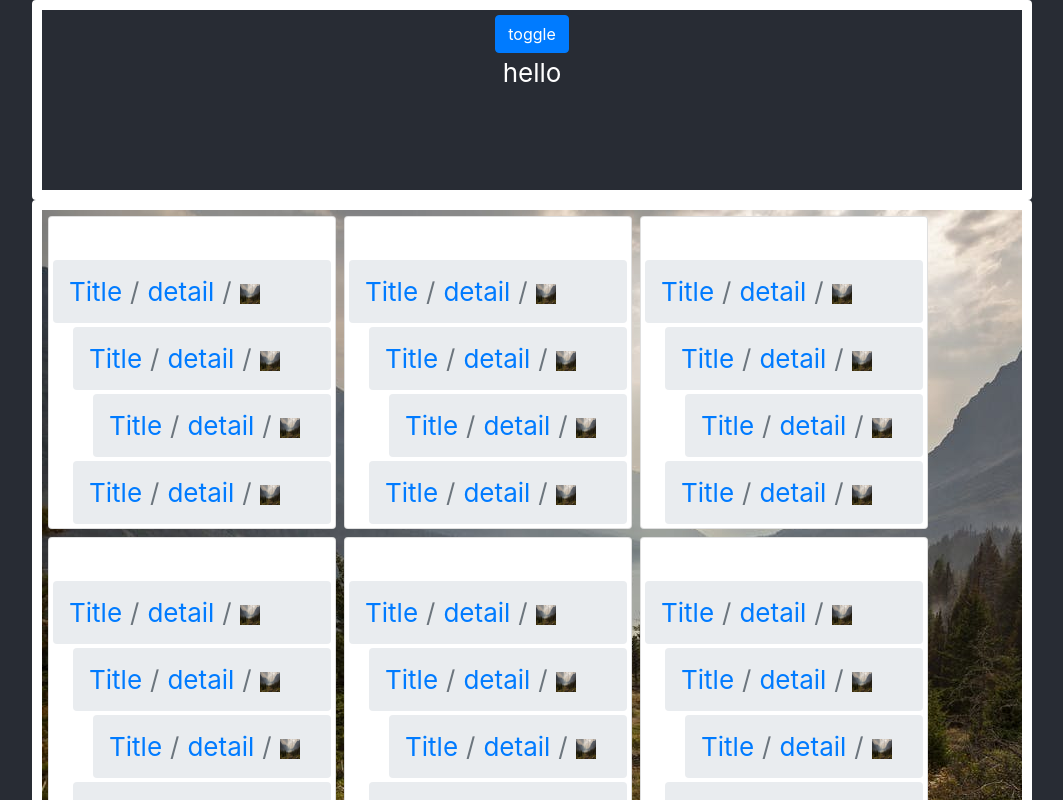
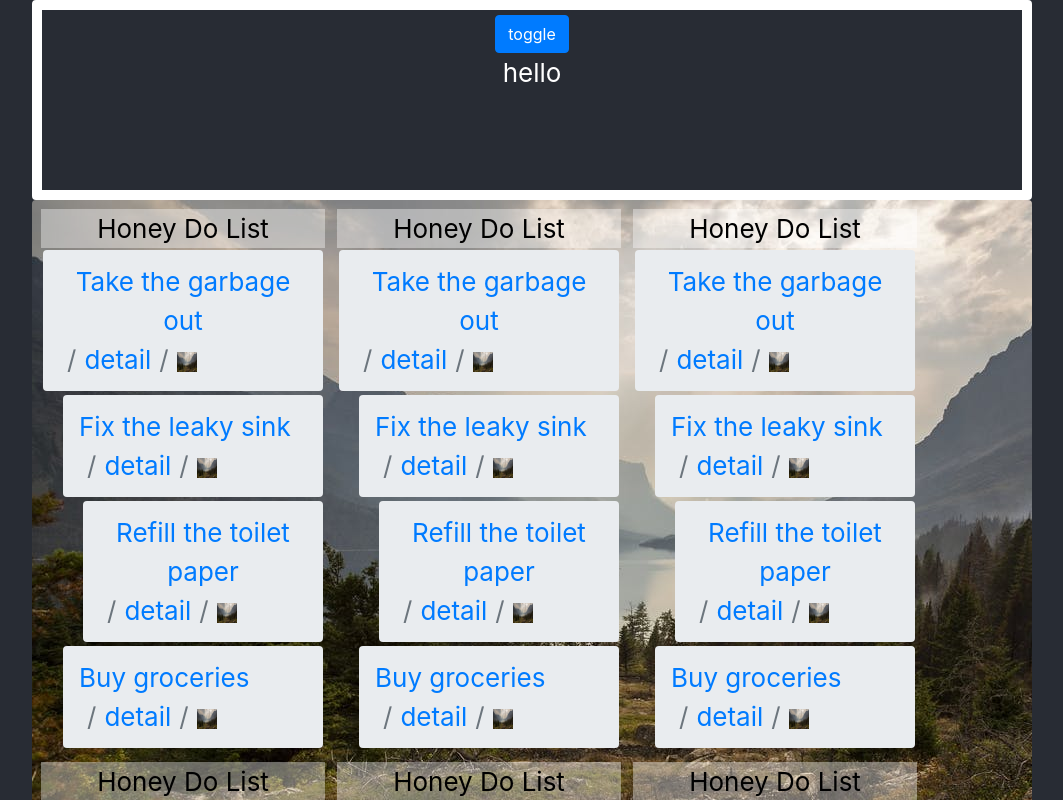
Before and after one commit to stevedoty/crud-app, a React (Create React App) app: page / in a window 1280 px wide. Shown: the top 800 px of the page, without its empty margins (108-1171 px from the left). Built offline with nearby package versions, Linux system fonts and the light colour scheme.

Commit message:
css background focus

```diff
--- a/src/actions/index.js
+++ b/src/actions/index.js
@@ -0,0 +1,33 @@
+
+//----TODO LIST ACTIONS
+
+
+
+
+
+//ACTIONS
+
+//SHOW MODAL
+export const setVisibilityFilter = divState => ({
+  type: 'SET_VISIBILITY_FILTER',
+  divState
+})
+
+
+//DELETE LIST
+
+//DELETE NOTE
+
+//MOVE LIST
+
+//MOVE NOTE
+
+//CREATE LIST
+
+//CREATE NOTE
+
+
+//----SETTINGS ACTIONS
+
+
+//----FAVORITES ACTIONS
--- a/src/components/Note.js
+++ b/src/components/Note.js
@@ -4,25 +4,25 @@ import landscape from '../assets/landscape.jpg'
 
 let Note = (props) => {
    return(
-     <Card style={{ width: '18rem', padding:"2px", margin:"0.25rem", float:"left" }}>
-     title
+     <Card style={{ width: '18rem', padding:"2px", margin:"0.25rem", float:"left", backgroundColor:"rgba(255,255,255,0)", border:"none"}}>
+     <div style={{ color:"black", backgroundColor:"rgba(255,255,255,0.38)" }}>Honey Do List</div>
       <Breadcrumb style={{padding:"2px" }}>
-        <Breadcrumb.Item>Title</Breadcrumb.Item>
+        <Breadcrumb.Item>Take the garbage out</Breadcrumb.Item>
         <Breadcrumb.Item>detail</Breadcrumb.Item>
         <Breadcrumb.Item><Image src={landscape} style={{width:"20px", height:"20px"}}/></Breadcrumb.Item>
       </Breadcrumb>
       <Breadcrumb style={{padding:"2px",marginLeft:"20px" }}>
-        <Breadcrumb.Item>Title</Breadcrumb.Item>
+        <Breadcrumb.Item>Fix the leaky sink</Breadcrumb.Item>
         <Breadcrumb.Item>detail</Breadcrumb.Item>
         <Breadcrumb.Item><Image src={landscape} style={{width:"20px", height:"20px"}}/></Breadcrumb.Item>
       </Breadcrumb>
       <Breadcrumb style={{padding:"2px",marginLeft:"40px" }}>
-        <Breadcrumb.Item>Title</Breadcrumb.Item>
+        <Breadcrumb.Item>Refill the toilet paper</Breadcrumb.Item>
         <Breadcrumb.Item>detail</Breadcrumb.Item>
         <Breadcrumb.Item><Image src={landscape} style={{width:"20px", height:"20px"}}/></Breadcrumb.Item>
       </Breadcrumb>
       <Breadcrumb style={{padding:"2px",marginLeft:"20px" }}>
-        <Breadcrumb.Item>Title</Breadcrumb.Item>
+        <Breadcrumb.Item>Buy groceries</Breadcrumb.Item>
         <Breadcrumb.Item>detail</Breadcrumb.Item>
         <Breadcrumb.Item><Image src={landscape} style={{width:"20px", height:"20px"}}/></Breadcrumb.Item>
       </Breadcrumb>
--- a/src/components/Organizer.js
+++ b/src/components/Organizer.js
@@ -1,5 +1,8 @@
 import React, {Component} from 'react'
 import {Container, Button} from 'react-bootstrap'
+import {connect} from 'react-redux'
+
+import {setVisibilityFilter} from '../actions'
 
 import NewNoteModal from './NewNoteModal.js'
 import Note from './Note.js'
@@ -16,12 +19,14 @@ class Organizer extends Component {
     this.modalChange = this.modalChange.bind(this)
   }
 
+
 modalChange(){
   if(this.state.divState=="none"){
     this.setState({divState:"block"})
   }else{
     this.setState({divState:"none"})
   }
+  this.props.onClickTriggerAction(this.state.divState)
 }
 
   render(){
@@ -40,8 +45,7 @@ modalChange(){
         <Container style={{
           backgroundImage:`url(${landscape})`,
           borderRadius:"0.25rem",
-          border:"10px solid white",
-          padding:"2px",
+          padding:"3px",
           width:"1000px",
           height:"800px"
         }}>
@@ -55,9 +59,18 @@ modalChange(){
       </div>
     )
   }
-
 }
 
 
 
-export default Organizer;
+//STATE
+const mapStateToProps = (state, ownProps) => ({
+})
+
+//DISPATCH
+const mapDispatchToProps = (dispatch, ownProps) => ({
+  onClickTriggerAction: (x) => dispatch(setVisibilityFilter(x))
+})
+
+//CONNECT TO STORE
+export default connect(mapStateToProps, mapDispatchToProps)(Organizer)
--- a/src/reducers/index.js
+++ b/src/reducers/index.js
@@ -1,14 +1,20 @@
 import {combineReducers} from 'redux'
 
-// const todos = (state = [], action) => {
-//   switch (action.type) {
-//     default:
-//       return state
-//   }
-// }
+const initialState = {
+    db:[],
+    divState:"none"
+}
+
+const todos = (state = initialState, action) => {
+  switch (action.type) {
+    case 'SET_VISIBILITY_FILTER':
+     return {...state, divState:action.divState}
+    default:
+      return state
+  }
+}
 
 
 export default combineReducers({
-  name:()=>{return"steve"},
-  lastName:()=>{return"doty"}
+  todos
 })
```
